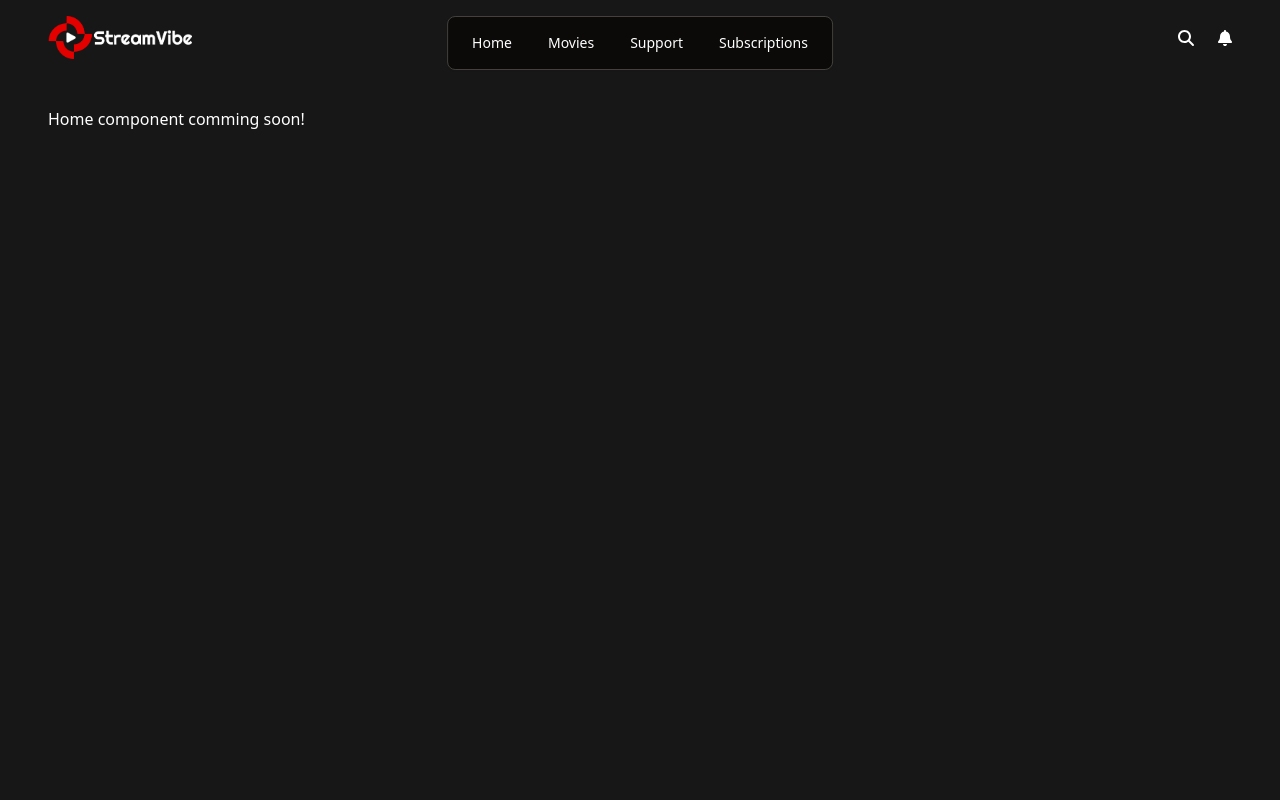
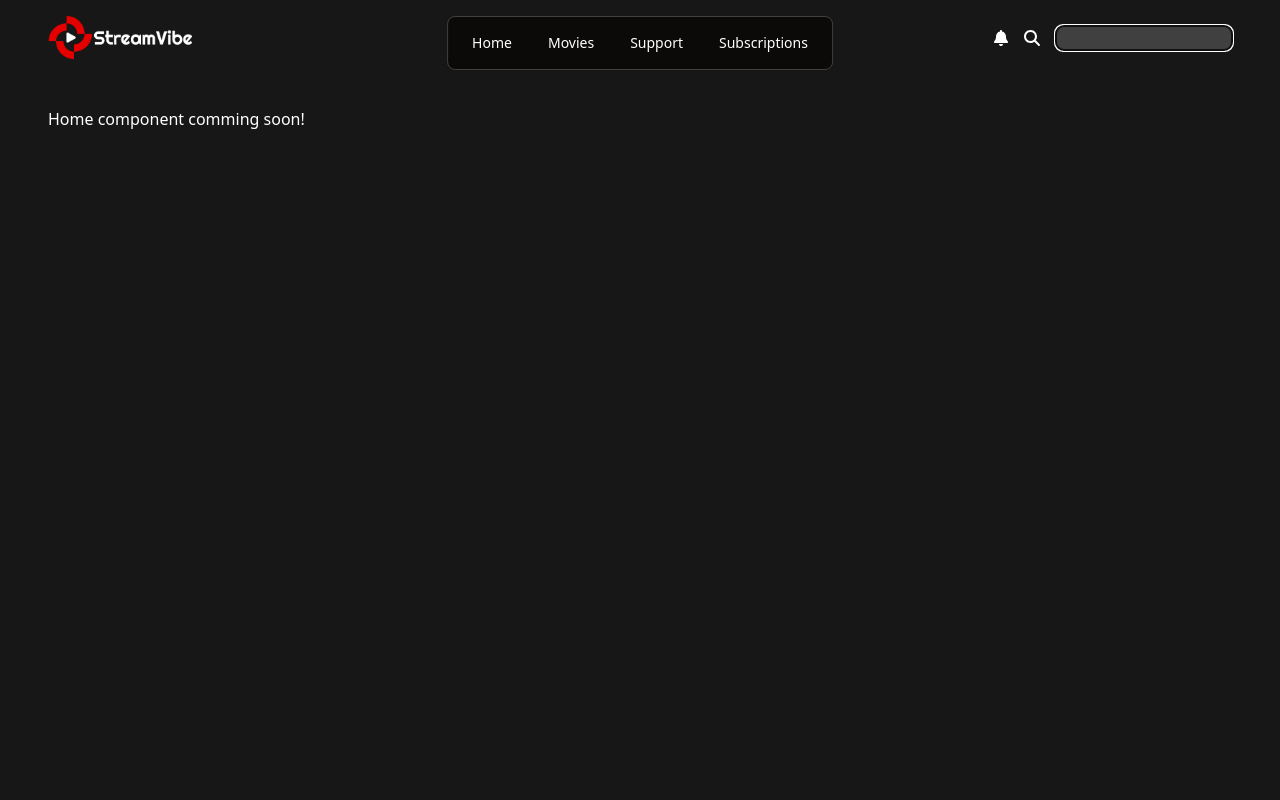
Before and after one commit to Hkamirad/Finall-Project, a React (Vite) app: page /Home in a window 1280 px wide. Both pictures are taken after a click on the icon 1225 px from the left and 37 px from the top of the page. Shown: the top 800 px of the page. Built offline with nearby package versions, Linux system fonts and the light colour scheme.

Commit message:
add and style search

```diff
--- a/src/components/HeaderandFooter/Header.jsx
+++ b/src/components/HeaderandFooter/Header.jsx
@@ -9,7 +9,10 @@ import {
 import { useState } from "react";
 
 export default function Header() {
+  const [showSearchInput, setShowSearchInput] = useState(false);
+
   const [dropDownStatus, setDropDownStatus] = useState(false);
+  const [isClicked, setIsClicked] = useState(false);
 
   return (
     <>
@@ -21,18 +24,36 @@ export default function Header() {
           <div className="hidden lg:block absolute left-1/2 transform top-4 -translate-x-1/2">
             <NavButtons />
           </div>
-          <div className="hidden lg:flex gap-6">
+          <div className="hidden lg:flex gap-4 items-center ">
+            <FontAwesomeIcon
+              icon={faBell}
+              onClick={() => {
+                setIsClicked(!isClicked);
+              }}
+              className={`cursor-pointer duration-100 hover:text-gray-400 hover:scale-110 ${
+                isClicked ? "text-red-600" : "text-white"
+              }`}
+            />
             <FontAwesomeIcon
               icon={faMagnifyingGlass}
-              className="text-white cursor-pointer  duration-100  hover:text-gray-400 hover:scale-110"
+              className="text-white cursor-pointer transition duration-200 transform hover:text-gray-400 hover:scale-110"
+              onClick={() => {
+                setShowSearchInput(!showSearchInput);
+              }}
             />
 
-            <FontAwesomeIcon
-              icon={faBell}
-              className="text-white cursor-pointer  duration-100  hover:text-gray-400 hover:scale-110"
-            />
+            {showSearchInput && (
+              <input
+                autoFocus
+                onBlur={() => {
+                  setShowSearchInput(!showSearchInput);
+                }}
+                className=" bg-neutral-700  rounded-lg px-1  lg:max-w-44"
+              ></input>
+            )}
           </div>
-          <div className="block lg:hidden ">
+
+          <div className="flex gap-3 items-center lg:hidden  ">
             <FontAwesomeIcon
               icon={faBars}
               onClick={() => {
@@ -43,18 +64,36 @@ export default function Header() {
               }}
               className="cursor-pointer transition duration-200 transform hover:text-gray-400 hover:scale-110"
             />
+            <FontAwesomeIcon
+              icon={faMagnifyingGlass}
+              onClick={() => {
+                setShowSearchInput(!showSearchInput);
+              }}
+              className="text-white cursor-pointer transition duration-200 transform hover:text-gray-400 hover:scale-110"
+            />
+
+            {showSearchInput && (
+              <input
+                autoFocus
+                onBlur={() => {
+                  setShowSearchInput(!showSearchInput);
+                }}
+                className=" bg-neutral-700  rounded-lg text-xs  p-1  max-w-28"
+              ></input>
+            )}
           </div>
           {dropDownStatus && (
             <div className="absolute top-16 right-4 text-center bg-stone-950 border border-stone-700 rounded-lg shadow-lg p-4 z-50">
               <NavButtons />
               <div className="flex flex-col  gap-6 mt-4">
                 <FontAwesomeIcon
-                  icon={faMagnifyingGlass}
-                  className="text-white cursor-pointer transition duration-200 transform hover:text-gray-400 hover:scale-110"
-                />
-                <FontAwesomeIcon
                   icon={faBell}
-                  className="text-white cursor-pointer transition duration-200 transform hover:text-gray-400 hover:scale-110"
+                  onClick={() => {
+                    setIsClicked(!isClicked);
+                  }}
+                  className={`cursor-pointer duration-100 hover:text-gray-400 hover:scale-110 ${
+                    isClicked ? "text-red-600" : "text-white"
+                  }`}
                 />
               </div>
             </div>
```
